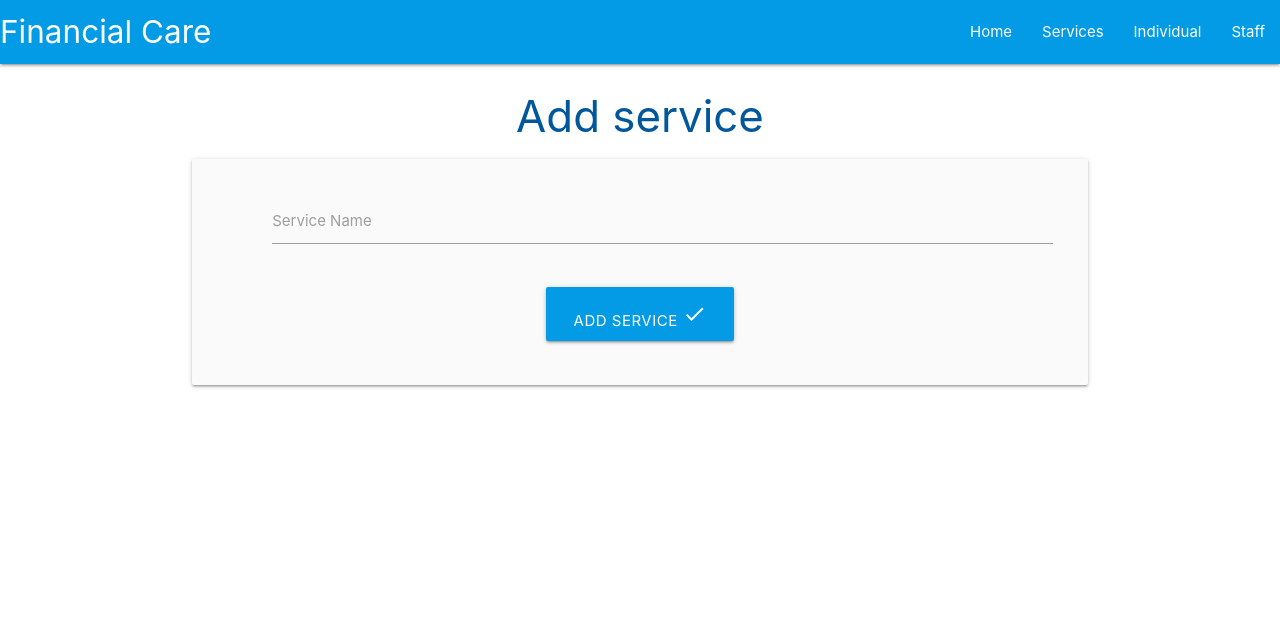
After one commit to EthanTrout/financial-care, a Flask app: page /add_service in a window 1280 px wide. The commit adds this page. Shown: the top 625 px of the page. Run offline with Flask 3, Linux system fonts and the light colour scheme.

Commit message:
feat: Added view services and add services. implemented POST in routes to update services table in database.

```diff
--- a/financialcare/routes.py
+++ b/financialcare/routes.py
@@ -1,4 +1,4 @@
-from flask import render_template
+from flask import render_template, request, redirect, url_for
 from financialcare import app, db
 from financialcare.models import User,Service , user_service
 
@@ -7,6 +7,15 @@ from financialcare.models import User,Service , user_service
 def login():
     return render_template("login.html")
 
-@app.route("/home")
-def home():
-    return render_template("base.html")
+@app.route("/services")
+def services():
+    return render_template("services.html")
+
+@app.route("/add_service",methods=["GET","POST"])
+def add_service():
+    if request.method=="POST":
+        service = Service(name=request.form.get("service_name"))
+        db.session.add(service)
+        db.session.commit()
+        return redirect(url_for("services"))
+    return render_template("add_service.html")
--- /dev/null
+++ b/financialcare/templates/add_service.html
@@ -0,0 +1,27 @@
+{% extends "base.html" %}
+{% block content %}
+
+<h3 class="light-blue-text text-darken-4 center-align">Add service</h3>
+
+<div class="row card-panel grey lighten-5">
+    <form class="col s12" method="POST" action="{{ url_for('add_service') }}">
+        <!-- Service name -->
+        <div class="row">
+            <div class="input-field col s12">
+                <i class="create_new_folder prefix light-blue-text text-darken-4"></i>
+                <input id="service_name" name="service_name" minlength="3" maxlength="124" type="text" class="validate" required>
+                <label for="service_name">Service Name</label>
+            </div>
+        </div>
+        <!-- submit button -->
+        <div class="row">
+            <div class="col s12 center-align">
+                <button type="submit" class="btn-large light-blue darken-1">
+                    Add Service <i class="material-icons">check</i>
+                </button>
+            </div>
+        </div>
+    </form>
+</div>
+
+{% endblock %}
--- a/financialcare/templates/base.html
+++ b/financialcare/templates/base.html
@@ -12,20 +12,22 @@
     <header>
         <nav class="light-blue darken-1">
             <div class="nav-wrapper">
-              <a href="{{url_for('home')}}" class="brand-logo">Financial Care</a>
+              <a href="{{url_for('login')}}" class="brand-logo">Financial Care</a>
               <a href="#" data-target="mobile-demo" class="sidenav-trigger"><i class="material-icons">menu</i></a>
               <ul class="right hide-on-med-and-down">
-                <li><a href="{{url_for('home')}}">Home</a></li>
-                <li><a href="">Services</a></li>
+                <li><a href="{{url_for('login')}}">Home</a></li>
+                <li><a href="{{url_for('services')}}">Services</a></li>
                 <li><a href="">Individual</a></li>
+                <li><a href="">Staff</a></li>
               </ul>
             </div>
           </nav>
 
           <ul class="sidenav" id="mobile-demo">
-                <li><a href="{{url_for('home')}}">Home</a></li>
-                <li><a href="">Services</a></li>
+                <li><a href="{{url_for('login')}}">Home</a></li>
+                <li><a href="{{url_for('services')}}">Services</a></li>
                 <li><a href="">Individual</a></li>
+                <li><a href="">Staff</a></li>
           </ul>
     </header>
 
```
Also changed, not shown: financialcare/templates/services.html (added, +14 -0 lines).
